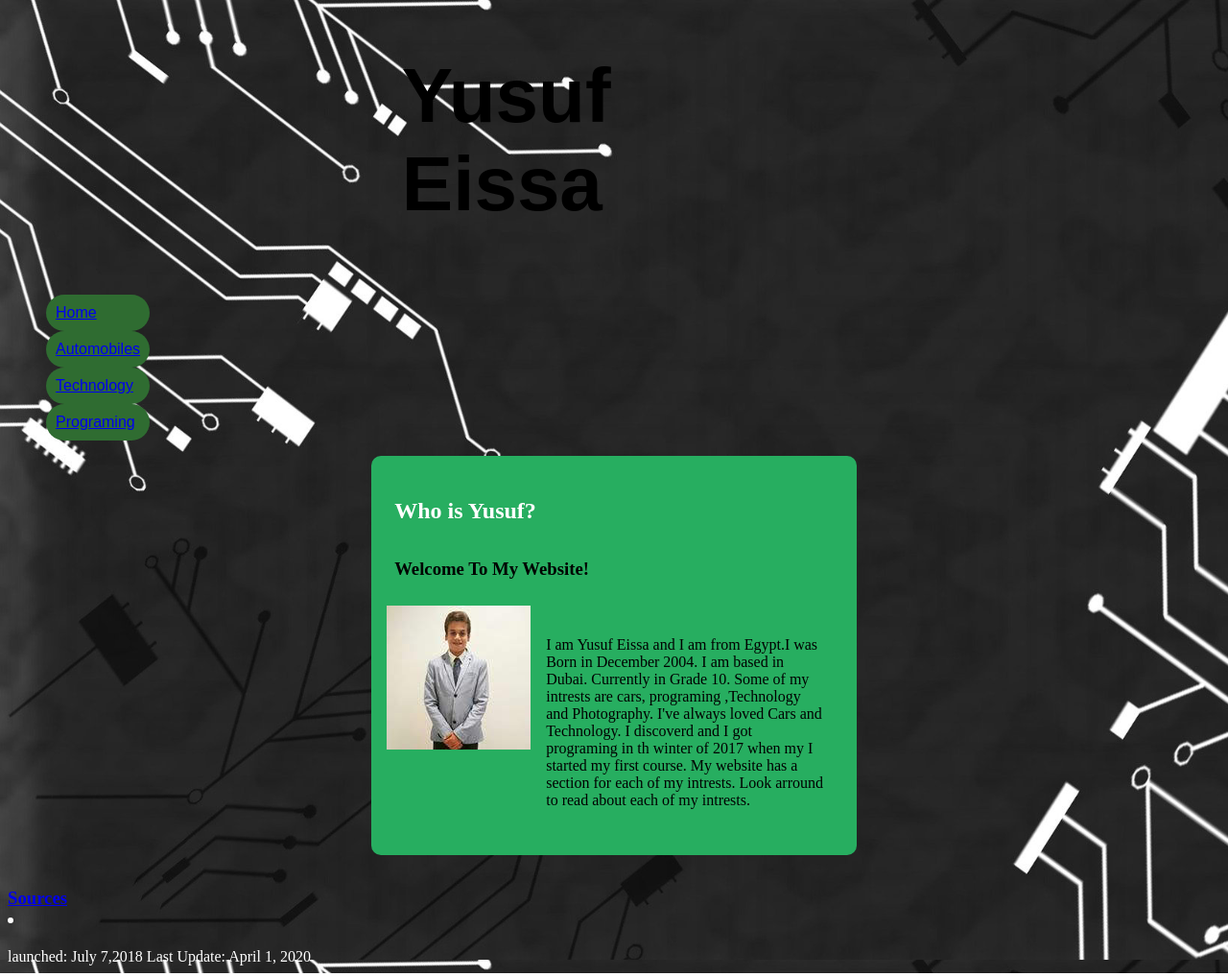
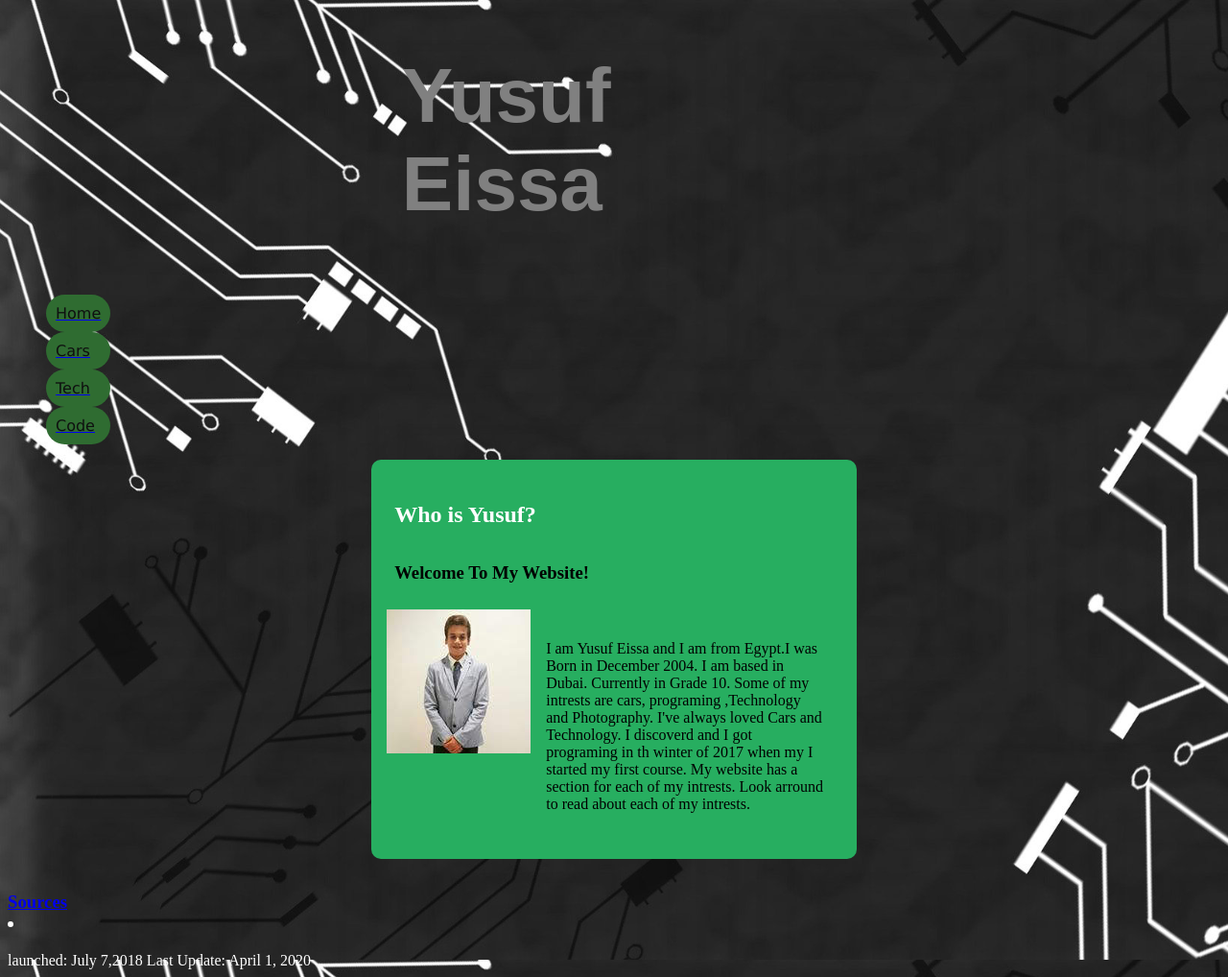
Before and after one commit to yusufte04/yusufte04.github.io, a plain HTML site: page index.html in a window 1280 px wide. Shown: the whole page at 96% size. Drawn offline with Linux system fonts and the light colour scheme.

Commit message:
Update index.html

```diff
--- a/index.html
+++ b/index.html
@@ -6,14 +6,14 @@
     <title>Yusuf Eissa</title>
   </head>
 <body>
-    <div class="Title"> <h1>Yusuf Eissa</h1> </div>
+    <div class="Title"> <h1><font color="gray">Yusuf Eissa</font></h1> </div>
 
     <div class="Menu">
        <ul>
-       <li><a href="index.html">Home</a></li>
-       <li><a href="cars.html">Automobiles</a></li>
-       <li><a href="technology.html">Technology</a></li>
-       <li><a href="Programing.html">Programing</a></li>
+       <li><a href="index.html"><font face="verdana" color="0F1010">Home</font></a></li>
+       <li><a href="cars.html"><font face="verdana" color="0F1010">Cars</font></a></li>
+       <li><a href="technology.html"><font face="verdana" color="0F1010">Tech</font></a></li>
+       <li><a href="Programing.html"><font face="verdana" color="0F1010">Code</font></a></li>
      </ul> </div>
       <div class="body">
       <div class="content">
@@ -35,8 +35,7 @@
      <footer class="footer">
        <div class="button">
          <h3><a href="Sources.html">Sources</a><li></h3></div>
-           launched: July 7,2018
-           Last Update: April 1, 2020
+        launched: July 7,2018 Last Update: April 1, 2020
      </footer>
 </body>
 </html>
```
